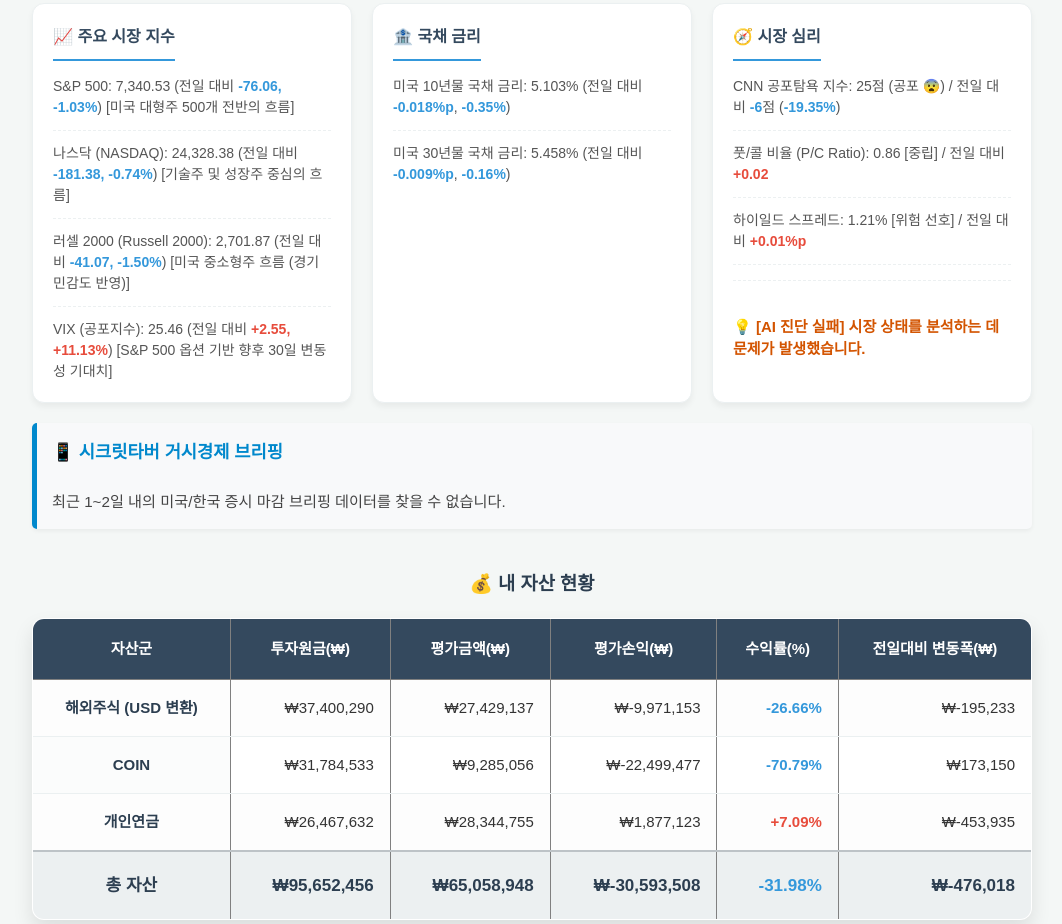
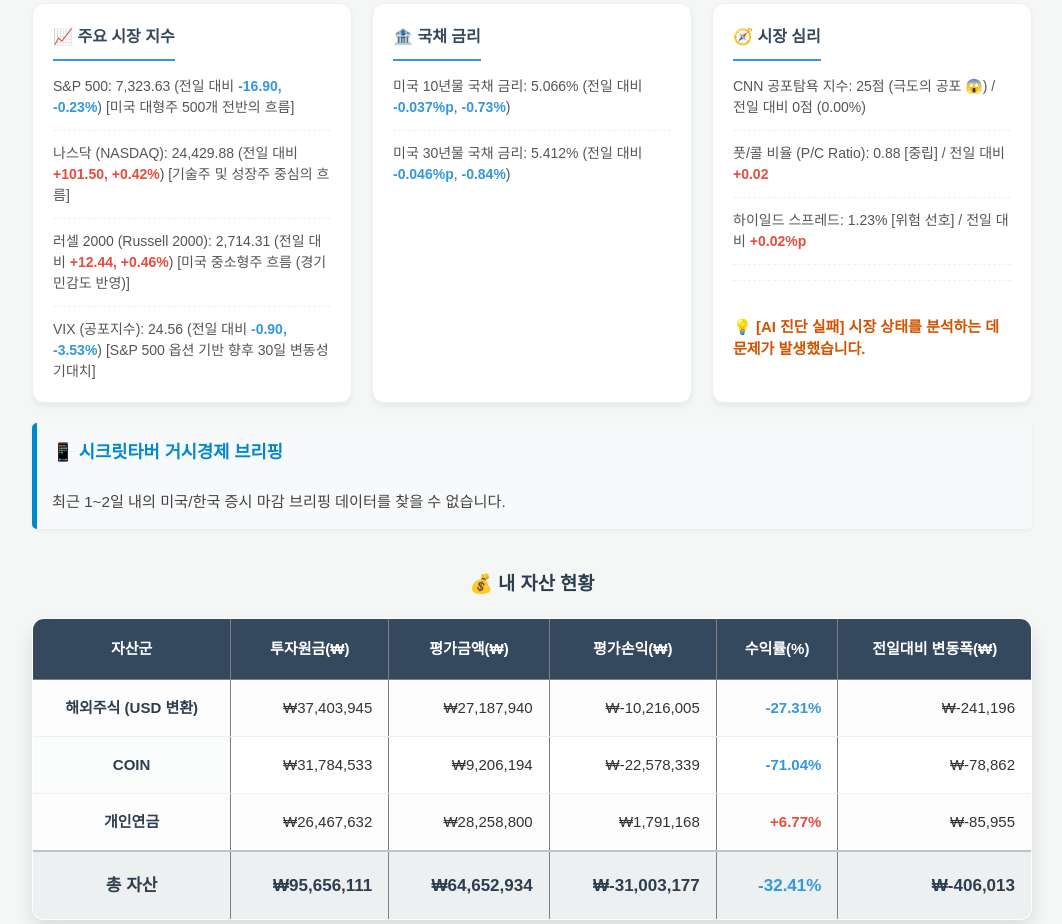
Before and after one commit to darkmirr-bitcoin/myAssetReport, a plain HTML site: page index.html in a window 1280 px wide. Shown: the part 283-1207 px from the top of the page, without its empty margins (108-1170 px from the left). Drawn offline with Linux system fonts and the light colour scheme.

Commit message:
🚀 일일 자산 리포트 및 아카이브 업데이트

```diff
--- a/index.html
+++ b/index.html
@@ -4,14 +4,14 @@
     <head>
         <meta charset="UTF-8">
         <meta name="viewport" content="width=device-width, initial-scale=1.0">
-        <title>일일 자산 리포트 (2026-11-17)</title>
+        <title>일일 자산 리포트 (2026-11-18)</title>
         <link rel="stylesheet" href="style.css">
     </head>
     <body>
         <h2>📊 일일 자산 리포트</h2>
         <div class="summary-header">
-            <p>🕒 <strong>업데이트:</strong> 2026-11-18 13:00:55 (KST)</p>
-            <p>💵 <strong>적용 환율:</strong> 1달러 = <strong>1,330.28원</strong></p>
+            <p>🕒 <strong>업데이트:</strong> 2026-11-19 12:57:59 (KST)</p>
+            <p>💵 <strong>적용 환율:</strong> 1달러 = <strong>1,330.41원</strong></p>
         </div>
 
         <!-- 🔥 여기에 AI 액션 보드가 가장 먼저 뜹니다! -->
@@ -24,15 +24,15 @@
             <div class="macro-cards">
                 <div class="macro-card">
                     <h4>📈 주요 시장 지수</h4>
-                    <ul><li>S&P 500: 7,340.53 (전일 대비 <span class="neg">-76.06,</span> <span class="neg">-1.03%</span>) [미국 대형주 500개 전반의 흐름]</li><li>나스닥 (NASDAQ): 24,328.38 (전일 대비 <span class="neg">-181.38,</span> <span class="neg">-0.74%</span>) [기술주 및 성장주 중심의 흐름]</li><li>러셀 2000 (Russell 2000): 2,701.87 (전일 대비 <span class="neg">-41.07,</span> <span class="neg">-1.50%</span>) [미국 중소형주 흐름 (경기 민감도 반영)]</li><li>VIX (공포지수): 25.46 (전일 대비 <span class="pos">+2.55,</span> <span class="pos">+11.13%</span>) [S&P 500 옵션 기반 향후 30일 변동성 기대치]</li></ul>
+                    <ul><li>S&P 500: 7,323.63 (전일 대비 <span class="neg">-16.90,</span> <span class="neg">-0.23%</span>) [미국 대형주 500개 전반의 흐름]</li><li>나스닥 (NASDAQ): 24,429.88 (전일 대비 <span class="pos">+101.50,</span> <span class="pos">+0.42%</span>) [기술주 및 성장주 중심의 흐름]</li><li>러셀 2000 (Russell 2000): 2,714.31 (전일 대비 <span class="pos">+12.44,</span> <span class="pos">+0.46%</span>) [미국 중소형주 흐름 (경기 민감도 반영)]</li><li>VIX (공포지수): 24.56 (전일 대비 <span class="neg">-0.90,</span> <span class="neg">-3.53%</span>) [S&P 500 옵션 기반 향후 30일 변동성 기대치]</li></ul>
                 </div>
                 <div class="macro-card">
                     <h4>🏦 국채 금리</h4>
-                    <ul><li>미국 10년물 국채 금리: 5.103% (전일 대비 <span class="neg">-0.018%p</span>, <span class="neg">-0.35%</span>)</li><li>미국 30년물 국채 금리: 5.458% (전일 대비 <span class="neg">-0.009%p</span>, <span class="neg">-0.16%</span>)</li></ul>
+                    <ul><li>미국 10년물 국채 금리: 5.066% (전일 대비 <span class="neg">-0.037%p</span>, <span class="neg">-0.73%</span>)</li><li>미국 30년물 국채 금리: 5.412% (전일 대비 <span class="neg">-0.046%p</span>, <span class="neg">-0.84%</span>)</li></ul>
                 </div>
                 <div class="macro-card">
                     <h4>🧭 시장 심리</h4>
-                    <ul><li>CNN 공포탐욕 지수: 25점 (공포 😨) / 전일 대비 <span class="neg">-6</span>점 (<span class="neg">-19.35%</span>)</li><li>풋/콜 비율 (P/C Ratio): 0.86 [중립] / 전일 대비 <span class="pos">+0.02</span></li><li>하이일드 스프레드: 1.21% [위험 선호] / 전일 대비 <span class="pos">+0.01%p</span></li><div class='ai-summary-line'><br><strong style='color:#d35400;'>💡 [AI 진단 실패] 시장 상태를 분석하는 데 문제가 발생했습니다.</strong></div></ul>
+                    <ul><li>CNN 공포탐욕 지수: 25점 (극도의 공포 😱) / 전일 대비 0점 (0.00%)</li><li>풋/콜 비율 (P/C Ratio): 0.88 [중립] / 전일 대비 <span class="pos">+0.02</span></li><li>하이일드 스프레드: 1.23% [위험 선호] / 전일 대비 <span class="pos">+0.02%p</span></li><div class='ai-summary-line'><br><strong style='color:#d35400;'>💡 [AI 진단 실패] 시장 상태를 분석하는 데 문제가 발생했습니다.</strong></div></ul>
                 </div>
             </div>
 
@@ -59,35 +59,35 @@
   <tbody>
     <tr>
       <td>해외주식 (USD 변환)</td>
-      <td>₩37,400,290</td>
-      <td>₩27,429,137</td>
-      <td>₩-9,971,153</td>
-      <td><span class='neg'>-26.66%</span></td>
-      <td>₩-195,233</td>
+      <td>₩37,403,945</td>
+      <td>₩27,187,940</td>
+      <td>₩-10,216,005</td>
+      <td><span class='neg'>-27.31%</span></td>
+      <td>₩-241,196</td>
     </tr>
     <tr>
       <td>COIN</td>
       <td>₩31,784,533</td>
-      <td>₩9,285,056</td>
-      <td>₩-22,499,477</td>
-      <td><span class='neg'>-70.79%</span></td>
-      <td>₩173,150</td>
+      <td>₩9,206,194</td>
+      <td>₩-22,578,339</td>
+      <td><span class='neg'>-71.04%</span></td>
+      <td>₩-78,862</td>
     </tr>
     <tr>
       <td>개인연금</td>
       <td>₩26,467,632</td>
-      <td>₩28,344,755</td>
-      <td>₩1,877,123</td>
-      <td><span class='pos'>+7.09%</span></td>
-      <td>₩-453,935</td>
+      <td>₩28,258,800</td>
+      <td>₩1,791,168</td>
+      <td><span class='pos'>+6.77%</span></td>
+      <td>₩-85,955</td>
     </tr>
     <tr>
       <td>총 자산</td>
-      <td>₩95,652,456</td>
-      <td>₩65,058,948</td>
-      <td>₩-30,593,508</td>
-      <td><span class='neg'>-31.98%</span></td>
-      <td>₩-476,018</td>
+      <td>₩95,656,111</td>
+      <td>₩64,652,934</td>
+      <td>₩-31,003,177</td>
+      <td><span class='neg'>-32.41%</span></td>
+      <td>₩-406,013</td>
     </tr>
   </tbody>
 </table>
```
Also changed, not shown: 1 other file.
